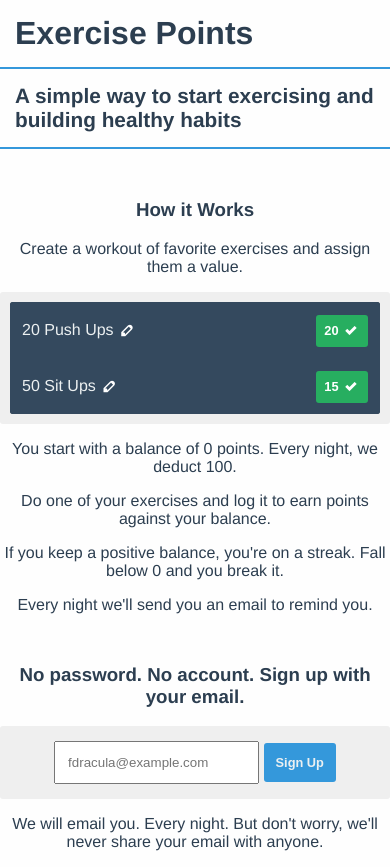
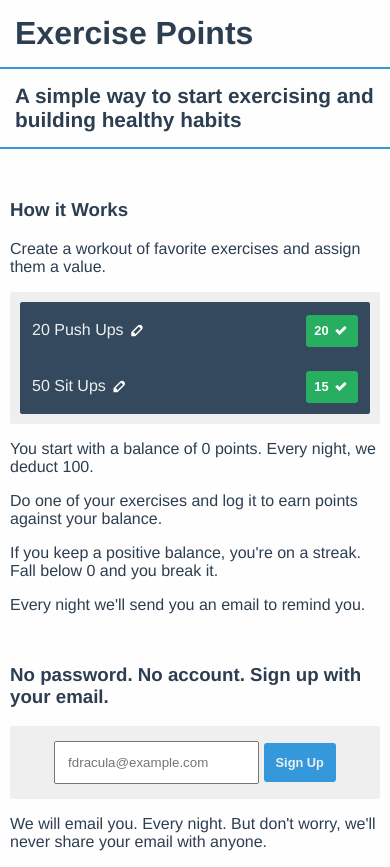
Before and after one commit to miniatureape/exercise, a Flask app: page / in a window 390 px wide. Run offline with Flask 2, Linux system fonts and the light colour scheme; some libraries are stand-ins or nearby versions.

Commit message:
intro mobile styles

```diff
--- a/static/styles/base.css
+++ b/static/styles/base.css
@@ -347,4 +347,9 @@ button {
     .delete-exercise-form button {
         line-height: 2.2rem;
     }
+
+    #intro, .sign-up-section {
+        padding: 0 10px;
+        text-align: left;
+    }
 }
```
